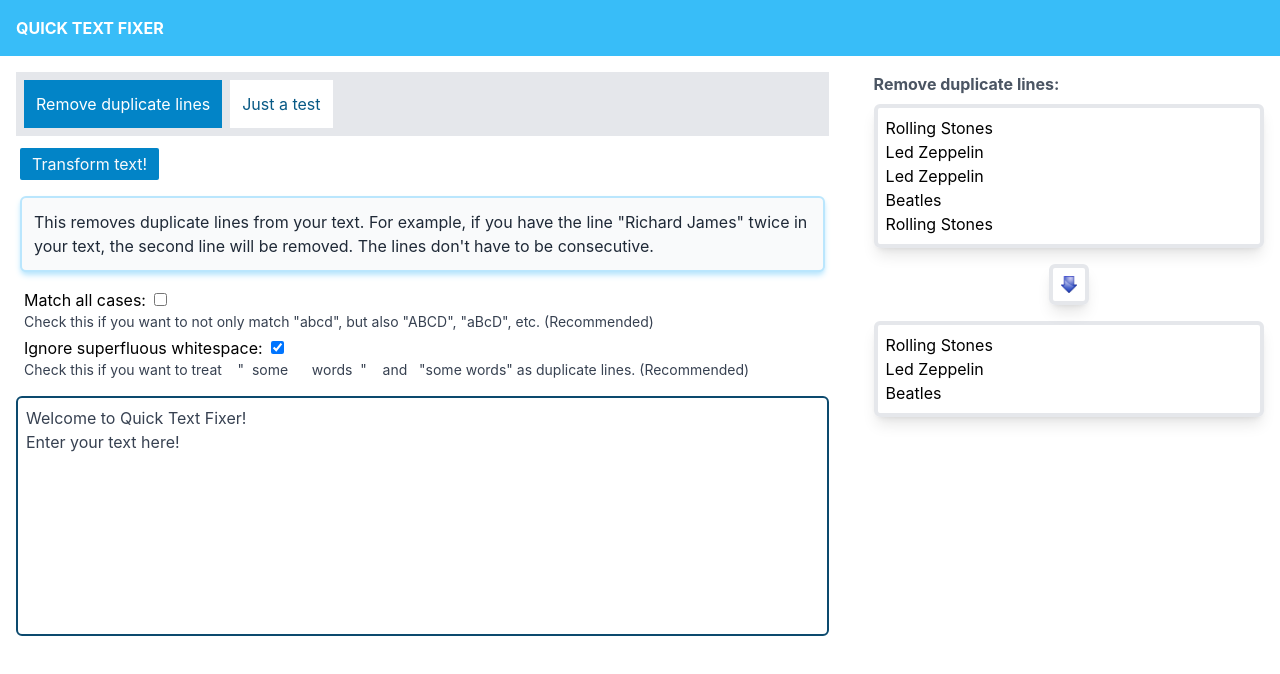
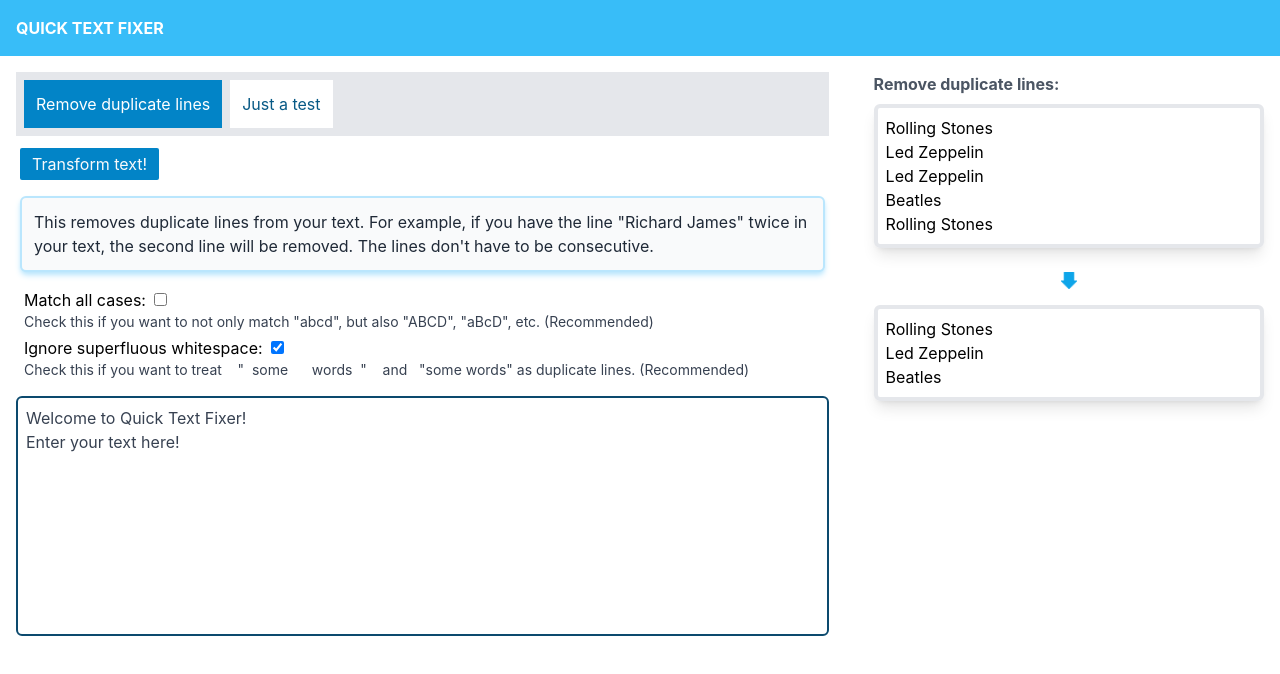
Before and after one commit to Daniel-Wittgenstein/qtf, a React (Create React App) app: page / in a window 1280 px wide. Shown: the top 674 px of the page. Built offline with nearby package versions, Linux system fonts and the light colour scheme.

Commit message:
better arrow style

```diff
--- a/src/components/SideBar.js
+++ b/src/components/SideBar.js
@@ -13,11 +13,11 @@ function SideBar(props) {
     <div className="mb-2 font-bold text-gray-600">
       {appState.sideBar.title}:
     </div>
-    <div className={"display-linebreak mb-4 " + boxStyle}>
+    <div className={"display-linebreak mb-6 " + boxStyle}>
        {appState.sideBar.text1}
     </div>
     <div className="mb-4 flex justify-center">
-      <img className={"w-10 "+ boxStyle} src={arrow} alt="Arrow" />
+      <img className={"w-4"} src={arrow} alt="Arrow" />
     </div>
     <div className={"display-linebreak " + boxStyle}>
       {appState.sideBar.text2}
```
Also changed, not shown: src/assets/arrow.png.
